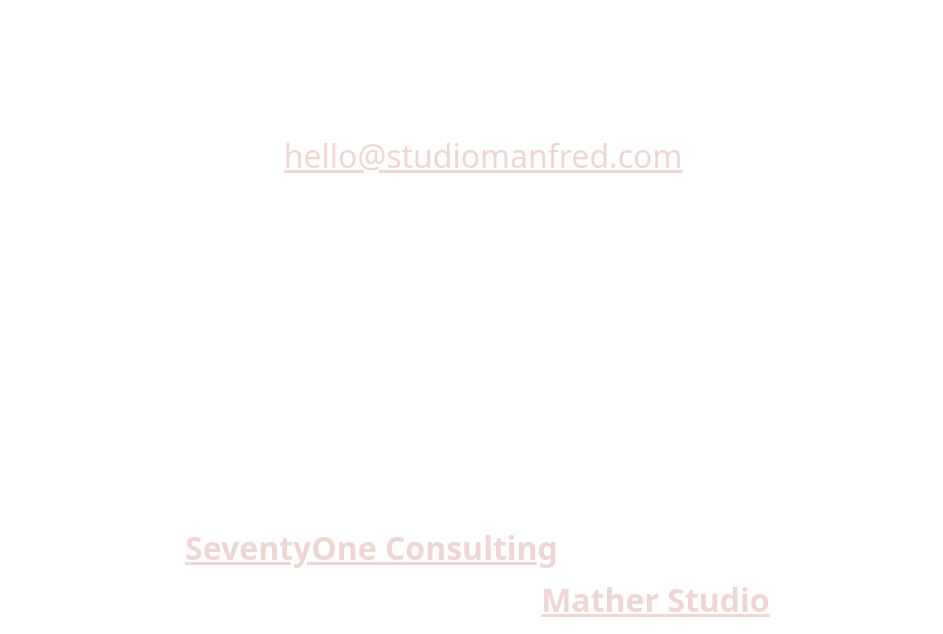
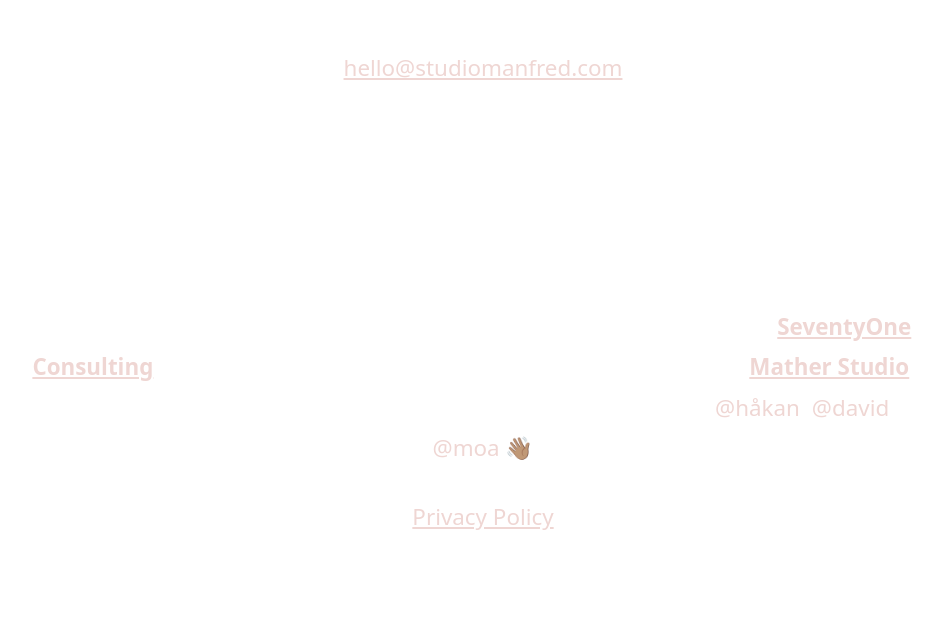
Before and after one commit to Studio-Manfred/website, a Next.js app: page / in a window 1280 px wide. Shown: the part 7506-8140 px from the top of the page, without its empty margins (157-1100 px from the left). Built offline with nearby package versions, Linux system fonts and the light colour scheme.

Commit message:
Polish footer, nav, and privacy policy typography
Tighten footer padding and font sizes, fix privacy policy link to use
internal route, remove nav border on white variant, bump logo height,
and normalize privacy policy body text sizing.

Co-Authored-By: Claude Sonnet 4.6 <noreply@anthropic.com>

```diff
--- a/app/privacy-policy/page.tsx
+++ b/app/privacy-policy/page.tsx
@@ -23,7 +23,7 @@ export default function PrivacyPolicyPage() {
 
             <div style={{ display: "flex", flexDirection: "column", gap: "2.5rem" }}>
 
-              <p className="font-light text-[var(--color-text-primary)] leading-relaxed" style={{ fontSize: "clamp(1rem, 1.5vw, 1.2rem)", lineHeight: 1.75 }}>
+              <p className="font-light text-[var(--color-text-primary)]" style={{ fontSize: "clamp(1.15rem, 1.75vw, 1.4rem)", lineHeight: 1.6 }}>
                 This privacy policy will explain how our company uses your personal data we collect from you when you use our website.
               </p>
 
@@ -137,7 +137,7 @@ function Section({ heading, children }: { heading: string; children: React.React
       </h2>
       <div
         className="font-light text-[var(--color-text-secondary)] leading-relaxed flex flex-col gap-3 [&_ul]:flex [&_ul]:flex-col [&_ul]:gap-2 [&_ul]:mt-2 [&_li]:list-disc [&_ul]:pl-5 [&_strong]:font-semibold [&_strong]:text-[var(--color-text-primary)]"
-        style={{ fontSize: "clamp(1rem, 1.5vw, 1.15rem)", lineHeight: 1.75 }}
+        style={{ fontSize: "clamp(1.1rem, 1.6vw, 1.3rem)", lineHeight: 1.6 }}
       >
         {children}
       </div>
--- a/components/Footer.tsx
+++ b/components/Footer.tsx
@@ -2,17 +2,17 @@ export function Footer() {
   return (
     <>
       {/* Studio Manfred AB */}
-      <section className="cursor-white bg-[var(--color-business-blue)] text-white text-center px-6 md:px-12 pt-28 pb-20 md:pt-40 md:pb-28">
+      <section className="cursor-white bg-[var(--color-business-blue)] text-white text-center px-6 md:px-12 pt-20 pb-14 md:pt-32 md:pb-20">
         <div className="mx-auto" style={{ maxWidth: "960px" }}>
           <h2
-            className="font-extrabold text-white mb-10"
-            style={{ fontSize: "clamp(2.5rem, 5vw, 3.5rem)", letterSpacing: "-0.02em" }}
+            className="font-extrabold text-white mb-8"
+            style={{ fontSize: "clamp(2rem, 4vw, 2.75rem)", letterSpacing: "-0.02em" }}
           >
             Studio Manfred AB
           </h2>
           <p
-            className="font-light text-white/90 leading-relaxed"
-            style={{ fontSize: "clamp(1.125rem, 2.5vw, 2rem)" }}
+            className="font-light text-white/90"
+            style={{ fontSize: "clamp(1rem, 1.75vw, 1.4rem)", lineHeight: 1.8 }}
           >
             Stockholm, Sweden
             <br />
@@ -31,17 +31,17 @@ export function Footer() {
       </section>
 
       {/* SeventyOne Group */}
-      <section className="cursor-white bg-[var(--color-business-blue)] text-white text-center px-6 md:px-12 pb-28 md:pb-40">
+      <section className="cursor-white bg-[var(--color-business-blue)] text-white text-center px-6 md:px-12 pb-20 md:pb-32">
         <div className="mx-auto" style={{ maxWidth: "960px" }}>
           <h2
-            className="font-extrabold text-white mb-10"
-            style={{ fontSize: "clamp(2.5rem, 5vw, 3.5rem)", letterSpacing: "-0.02em" }}
+            className="font-extrabold text-white mb-8"
+            style={{ fontSize: "clamp(2rem, 4vw, 2.75rem)", letterSpacing: "-0.02em" }}
           >
             SeventyOne Group
           </h2>
           <p
-            className="font-light text-white/90 leading-relaxed mb-10"
-            style={{ fontSize: "clamp(1.125rem, 2.5vw, 2rem)" }}
+            className="font-light text-white/90 mb-8"
+            style={{ fontSize: "clamp(1rem, 1.75vw, 1.4rem)", lineHeight: 1.8 }}
           >
             We are part of the SeventyOne Group. Our fellow companies include{" "}
             <a
@@ -67,11 +67,9 @@ export function Footer() {
             <a href="https://www.matherstudio.se/contact" className="text-[#efd6d3] hover:text-white transition-colors" target="_blank" rel="noopener noreferrer">@moa</a> 👋🏽
           </p>
           <a
-            href="https://www.studiomanfred.com/privacy-policy"
+            href="/privacy-policy"
             className="font-light underline underline-offset-2 text-[#efd6d3] hover:text-white transition-colors"
-            style={{ fontSize: "clamp(1.125rem, 2.5vw, 2rem)" }}
-            target="_blank"
-            rel="noopener noreferrer"
+            style={{ fontSize: "clamp(1rem, 1.75vw, 1.4rem)" }}
           >
             Privacy Policy
           </a>
--- a/components/PageNav.tsx
+++ b/components/PageNav.tsx
@@ -12,15 +12,15 @@ export function PageNav({ variant = "white" }: PageNavProps) {
       className={`px-6 md:px-12 py-5 ${
         isBlue
           ? "cursor-white bg-[var(--color-business-blue)]"
-          : "bg-white border-b border-[var(--color-border-default)]"
+          : "bg-white"
       }`}
     >
       <div className="mx-auto flex items-center justify-between" style={{ maxWidth: "960px" }}>
         <Link href="/">
-          <Logo variant="wordmark" color={isBlue ? "white" : "blue"} height={36} />
+          <Logo variant="wordmark" color={isBlue ? "white" : "blue"} height={56} />
         </Link>
         {isBlue ? (
-          <Button variant="inverse" size="lg" asChild>
+          <Button variant="inverse" size="sm" asChild>
             <a href="mailto:hello@studiomanfred.com">Get in touch</a>
           </Button>
         ) : (
```
